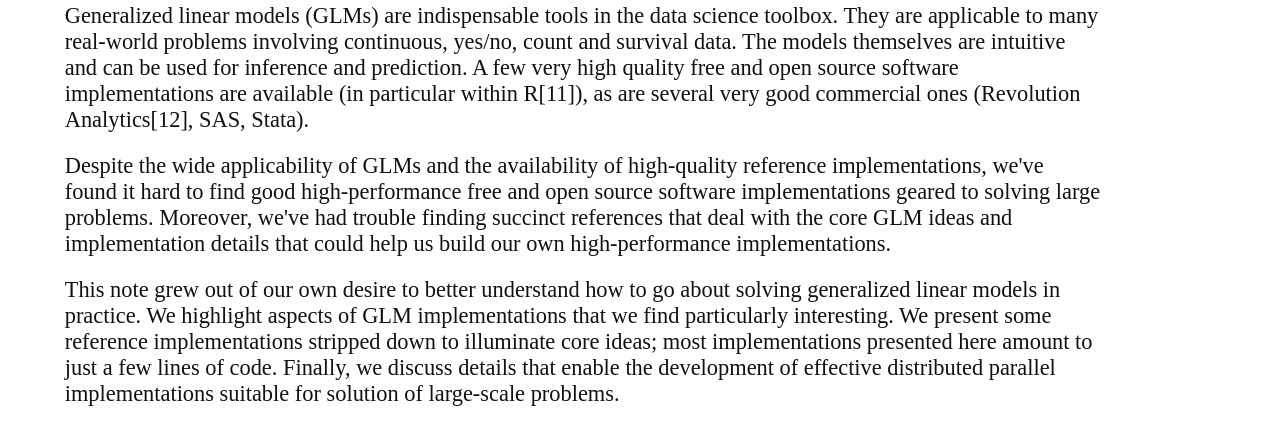
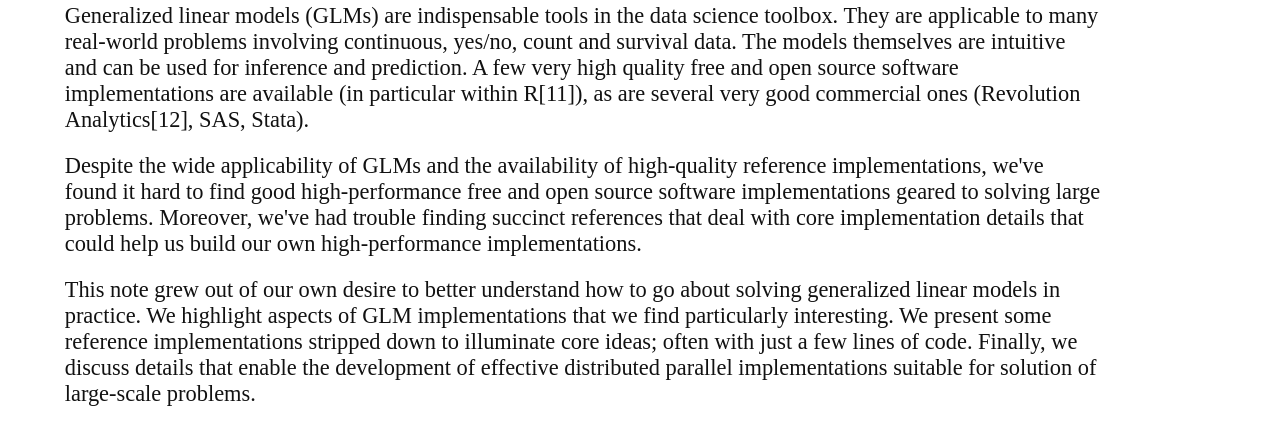
Before and after one commit to bwlewis/GLM, a plain HTML site: page index.html in a window 1280 px wide. Shown: the part 332-756 px from the top of the page. Drawn offline with nearby package versions, Linux system fonts and the light colour scheme; some packages are replaced by stand-ins of ours.

Commit message:
minor edit

```diff
--- a/index.html
+++ b/index.html
@@ -39,8 +39,8 @@ several very good commercial ones (Revolution Analytics[12], SAS, Stata).
 Despite the wide applicability of GLMs and the availability of high-quality
 reference implementations, we've found it hard to find good high-performance
 free and open source software implementations geared to solving large problems.
-Moreover, we've had trouble finding succinct references that deal with the core
-GLM ideas and implementation details that could help us build our own
+Moreover, we've had trouble finding succinct references that deal with core
+implementation details that could help us build our own
 high-performance implementations.
 
 <p>
@@ -48,10 +48,10 @@ high-performance implementations.
 This note grew out of our own desire to better understand how to go about
 solving generalized linear models in practice.  We highlight aspects of GLM
 implementations that we find particularly interesting. We present some
-reference implementations stripped down to illuminate core ideas; most
-implementations presented here amount to just a few lines of code.  Finally, we
-discuss details that enable the development of effective distributed parallel
-implementations suitable for solution of large-scale problems.
+reference implementations stripped down to illuminate core ideas; often with
+just a few lines of code.  Finally, we discuss details that enable the
+development of effective distributed parallel implementations suitable for
+solution of large-scale problems.
 
 <p>
 
```
